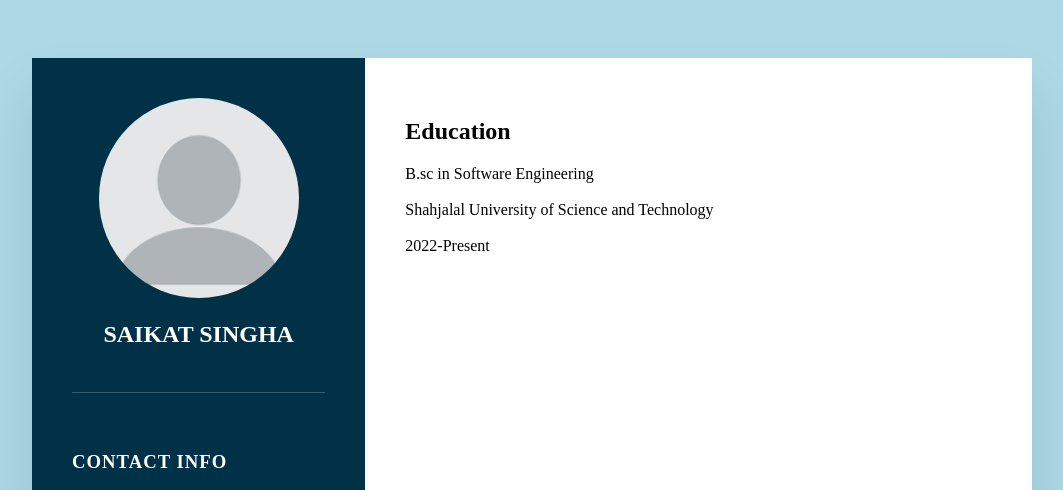
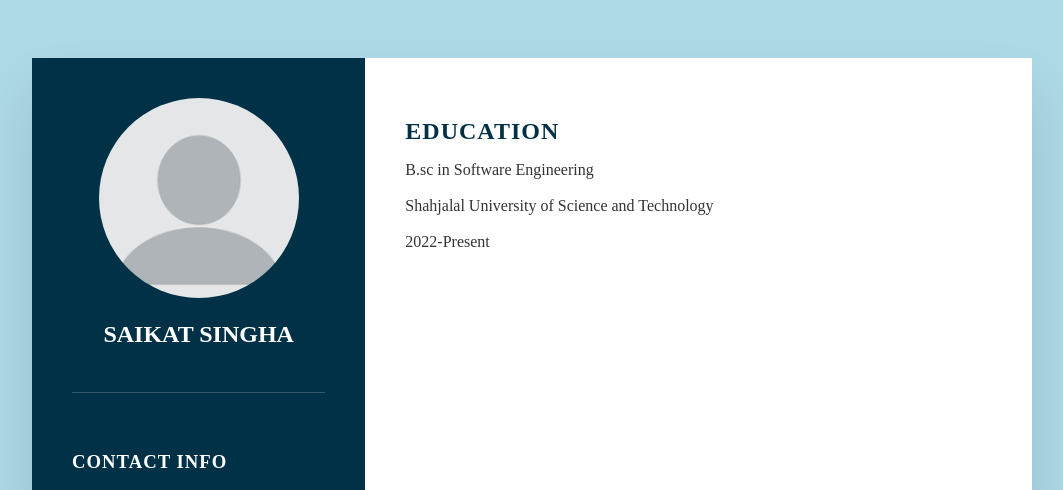
Before and after one commit to Saikat-too/CV, a plain HTML site: page new.html in a window 1280 px wide. Shown: the top 490 px of the page, without its empty margins (108-1171 px from the left). Drawn offline with Linux system fonts and the light colour scheme.

Commit message:
Education info updating style

```diff
--- a/style.css
+++ b/style.css
@@ -105,3 +105,21 @@ body{
     background: #fff;
     padding: 40px
 }
+
+.about{
+    margin-bottom: 50px;
+
+}
+.about:last-child{
+    margin-bottom: 0;
+}
+.title2{
+    color: #003147;
+    text-transform: uppercase;
+    letter-spacing: 1px;
+    margin-bottom: 10px;
+}
+p{
+    color: #333;
+
+}
```
